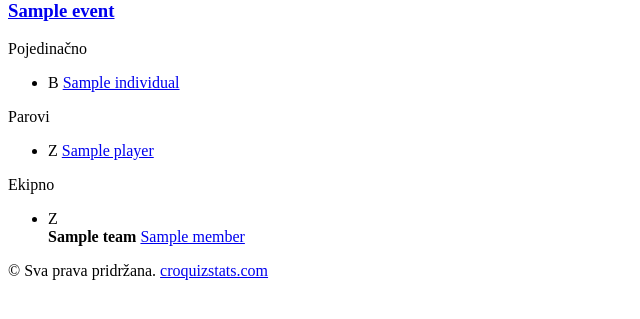
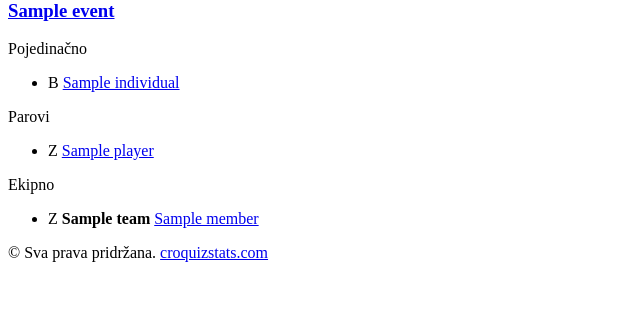
Before and after one commit to git-nt/croatian-quiz-scores, a Python web app: template templates/players.html in a window 1280 px wide. Shown: the part 217-536 px from the top of the page, without its empty margins (0-640 px from the left). Run offline with Jinja, Linux system fonts and the light colour scheme; the template is opened without the code that fills it: most values are stand-ins (such as "Sample title", 1, 10 or a date in 2020).

Commit message:
fix: center team podiums in latest results

```diff
--- a/templates/players.html
+++ b/templates/players.html
@@ -57,13 +57,11 @@
     {% endif %}
     {% if ev.teams %}
     <p class="latest-kind">Ekipno</p>
-    <ul class="latest-podium">
+    <ul class="latest-podium latest-teams">
       {% for slot in ev.teams %}
-      <li class="latest-team">{{ chip(slot.rank) }}
-        <div>
-          <strong>{{ slot.team }}</strong>
-          <span class="latest-members">{% for m in slot.members %}<a href="{{ base_url }}/players/{{ player_slug(m) }}/">{{ m }}</a>{% if not loop.last %}, {% endif %}{% endfor %}</span>
-        </div>
+      <li class="latest-team">
+        <span class="latest-team-name">{{ chip(slot.rank) }} <strong>{{ slot.team }}</strong></span>
+        <span class="latest-members">{% for m in slot.members %}<a href="{{ base_url }}/players/{{ player_slug(m) }}/">{{ m }}</a>{% if not loop.last %}, {% endif %}{% endfor %}</span>
       </li>
       {% endfor %}
     </ul>
```
Also changed, not shown: static/style.css (+17 -2 lines).
